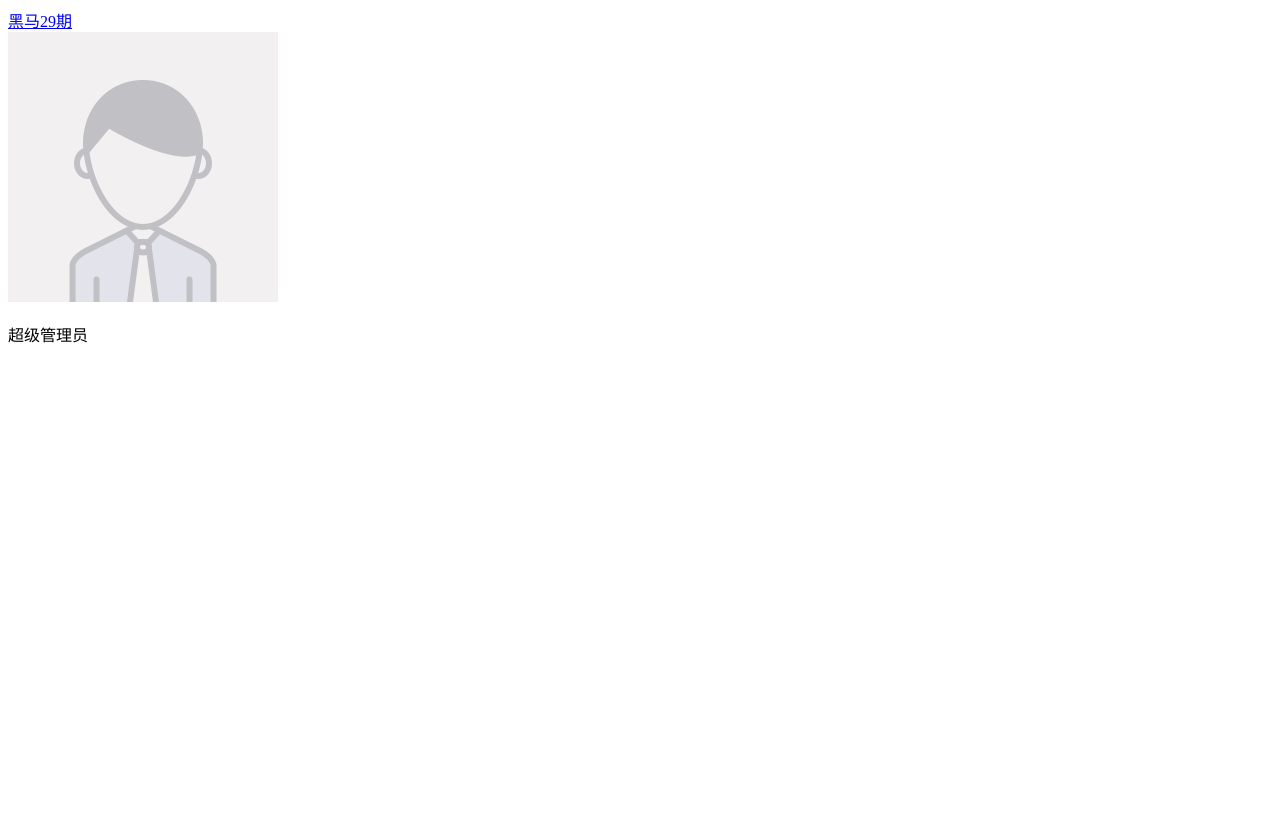
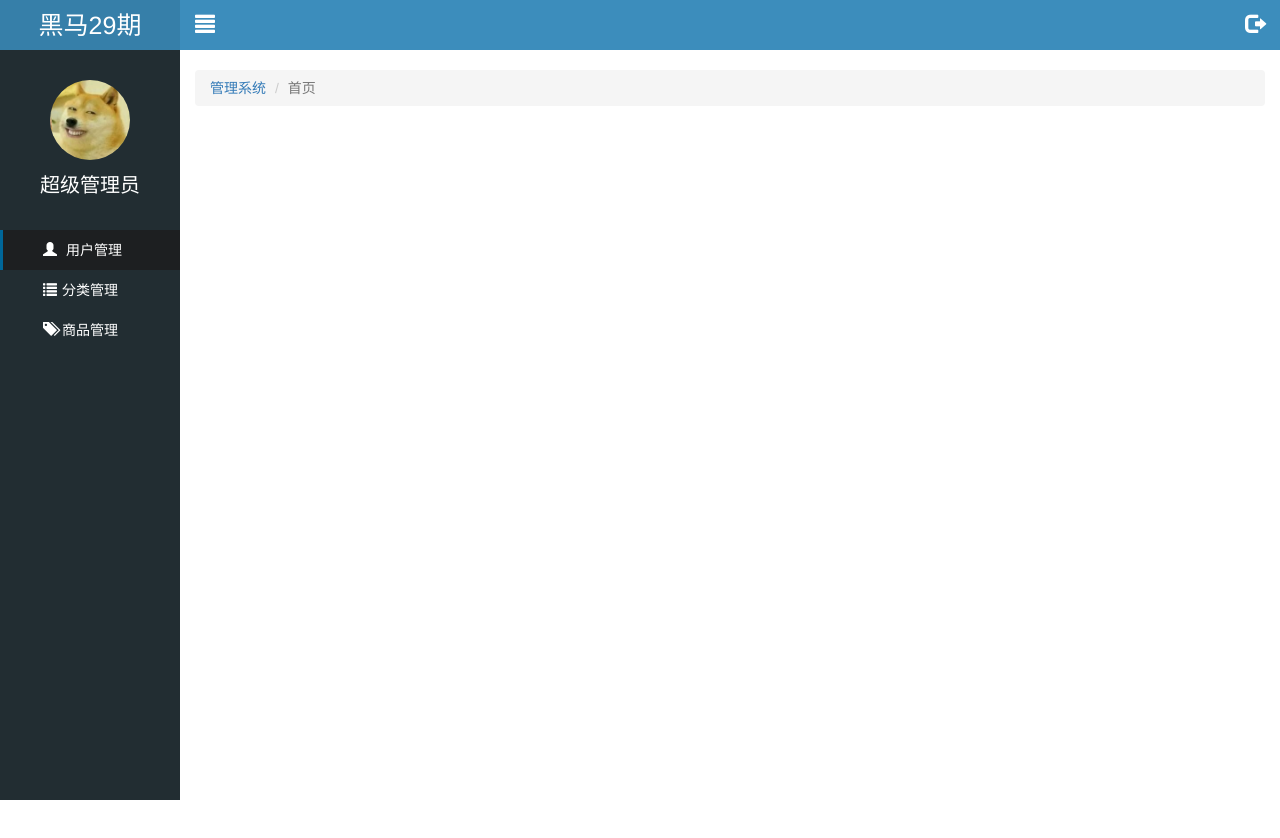
Before and after one commit to misswangfei/letao, a website: page public/01-back/01-index.html in a window 1280 px wide. Before the commit the page ends 800 px from the top, so only its background shows below. Drawn offline with Linux system fonts and the light colour scheme.

Commit message:
首页静态页面完成

```diff
--- a/public/01-back/01-index.html
+++ b/public/01-back/01-index.html
@@ -4,20 +4,80 @@
   <meta charset="UTF-8">
   <meta name="viewport" content="width=device-width, initial-scale=1.0">
   <meta http-equiv="X-UA-Compatible" content="ie=edge">
-  <title>Document</title>
+  <title>首页</title>
+  <link rel="stylesheet" href="./lib/bootstrap/css/bootstrap.css">
+  <link rel="stylesheet" href="./lib/bootstrap-validator/css/bootstrapValidator.min.css">
+  <link rel="stylesheet" href="./lib/nprogress/nprogress.css">
+  <link rel="stylesheet" href="./css/conmon.css">
 </head>
 <body>
+  <!-- 左侧的侧边栏 -->
   <div class="lt_aside">
     <!-- 标题 -->
     <div class="brand">
-      <a href="#">黑马29期</a></div>
+      <a href="#">黑马29期</a>
+    </div>
     <!-- 头像 -->
     <div class="user">
-      <img src="./image/default.png" alt="">
+      <img src="./image/02.jpg" alt="">
       <p>超级管理员</p>
     </div>
     <!-- 导航 -->
-    <div class="nav"></div>
+    <div class="nav">
+      <ul>
+        <li>
+         <a href="user.html"class="current">
+           <i class="glyphicon glyphicon-user"></i>
+            <span>用户管理</span>
+         </a>
+        </li>
+        <li><a href="javascript:;" class="category"><i class="glyphicon glyphicon-list"></i><span>分类管理</span></a>
+        <div class="child">
+            <a href="first.html">一级分类</a>
+            <a href="second.html">二级分类</a>
+        </div>
+        </li>
+        <li><a href="product.html"><i class="glyphicon glyphicon-tags"></i><span>商品管理</span></a></li>
+      </ul>
+    </div>
   </div>
+
+  <!-- 右侧主体部分 -->
+   <div class="lt_main">
+     <div class="lt_topbar">
+       <a href="javascript:;" class="icon_left pull-left"><i class="glyphicon glyphicon-align-justify"></i></a>
+       <a href="javascript:;" class="icon_left pull-right"><i class="glyphicon glyphicon-log-out"></i></a>
+     </div>
+     <!-- container 响应式版心 container-fluid 流式布局容器(宽度100%, 默认左右padding 15px) -->
+     <div class="container-fluid">
+
+        <ol class="breadcrumb mt_20">
+            <li><a href="index.html">管理系统</a></li>
+            <li class="active">首页</li>
+          </ol>
+
+          <div class="lt_content">
+              <!-- 左侧的柱状图 -->
+              <div class="echarts_left pull-left"></div>
+              <!-- 右侧的饼状图 -->
+              <div class="echarts_right pull-right"></div>
+            </div>
+
+     </div>
+
+   </div>
+
+
+
+
+
+     <script src="./lib/jquery/jquery.min.js"></script>
+     <script src="./lib/bootstrap/js/bootstrap.min.js"></script>
+     <script src="./lib/bootstrap-validator/js/bootstrapValidator.min.js"></script>
+     <script src="./lib/nprogress/nprogress.js"></script>
+     <script src="./lib/echarts/echarts.min.js"></script>
+      <script src="./js/common.js"></script>
+
+
 </body>
 </html>
--- a/public/01-back/css/conmon.css
+++ b/public/01-back/css/conmon.css
@@ -1,3 +1,23 @@
+
+  a:link,
+  a:visited,
+  a:hover,
+  a:active {
+    text-decoration: none;
+  }
+
+  ul {
+    list-style: none;
+    padding: 0;
+    margin: 0;
+  }
+
+
+
+
+
+
+
 .bo_bg {
    background-color: #222d32;
 }
@@ -11,3 +31,95 @@
 .mt_150{
    margin-top: 150px;
 }
+.mt_20 {
+  margin-top: 20px;
+}
+
+.lt_aside {
+  position: fixed;
+  width: 180px;
+  height: 100%;
+  background-color: #222D32;
+  top: 0;
+  left: 0;
+  z-index: 999;
+}
+
+.lt_aside .brand {
+   width: 180px;
+   height: 50px;
+   line-height: 50px;
+   text-align: center;
+   font-size: 25px;
+   background-color: #367FA9;
+}
+.lt_aside .brand a{
+  color: #fff;
+}
+.lt_aside .user {
+  padding-top: 30px;
+  height: 180px;
+}
+.lt_aside .user img {
+  width: 80px;
+  height: 80px;
+  border-radius: 50%;
+  display: block;
+  margin: 0 auto;
+
+}
+.lt_aside .user p{
+  color: #fff;
+  height: 40px;
+  line-height: 40px;
+  text-align: center;
+  font-size: 20px;
+  padding-top: 5px;
+}
+.lt_aside .nav li a{
+   display: block;
+   height: 40px;
+   line-height: 40px;
+   padding-left: 40px;
+   color: #fff;
+   border-left:3px solid transparent;
+}
+.lt_aside .nav li a.current{
+  background-color: #1D1F21;
+  border-left:3px solid #006699;
+}
+.lt_aside .nav li a i{
+  padding-right: 5px;
+}
+.lt_aside .nav li .child{
+  display: none;
+}
+.lt_aside .nav li .child a{
+  padding-left: 60px;
+
+}
+.lt_main {
+  height: 1000px;
+  padding-left: 180px;
+  padding-top: 50px;
+
+}
+.lt_topbar {
+  position: fixed;
+  top: 0;
+  left: 0;
+  width: 100%;
+  height: 50px;
+  background-color: #3C8DBC;
+  padding-left: 180px;
+}
+.lt_topbar .icon_left,
+.lt_topbar .icon_right{
+  width: 50px;
+  height: 50px;
+  line-height: 50px;
+  text-align: center;
+  font-size: 20px;
+  color: #fff;
+
+}
--- /dev/null
+++ b/public/01-back/js/common.js
@@ -0,0 +1,47 @@
+// 进度条
+// 开启进度条
+//NProgress.start();
+//
+//setTimeout(function() {
+//  // 关闭进度条
+//  NProgress.done();
+//}, 500)
+
+
+
+// 需求: 在第一个ajax请求时, 开启进度条
+//       在所有的ajax请求都回来后, 关闭进度条
+
+// ajax全局事件
+// .ajaxComplete()  当每个ajax完成时调用,  (不管成功还是失败, 都调用)
+// .ajaxSuccess()   当每个ajax成功响应时调用
+// .ajaxError()     当每个ajax失败响应时调用
+// .ajaxSend()      当每个ajax准备要发送前, 会调用ajaxSend
+
+// .ajaxStart()     当第一个ajax请求发送时调用
+// .ajaxStop()      当所有的ajax请求完成时调用
+
+$(document).ajaxStart(function () {
+  NProgress.start();
+});
+
+$(document).ajaxStart(function () {
+  setTimeout(function() {
+     关闭进度条
+    NProgress.done();
+    }, 500)
+});
+
+
+ ;$(function () {
+   // 公共的功能
+    // 功能1: 导航点击切换功能
+  $(".category").click(function () {
+    // 让下一个兄弟元素切换显示隐藏
+    $(this).next().stop().slideToggle();
+  });
+  // 功能2: 左侧菜单列表切换功能
+
+
+
+})
```
Also changed, not shown: public/01-back/first.html (added), public/01-back/image/02.jpg (added), public/01-back/product.html (added), public/01-back/second.html (added), public/01-back/user.html (added).
